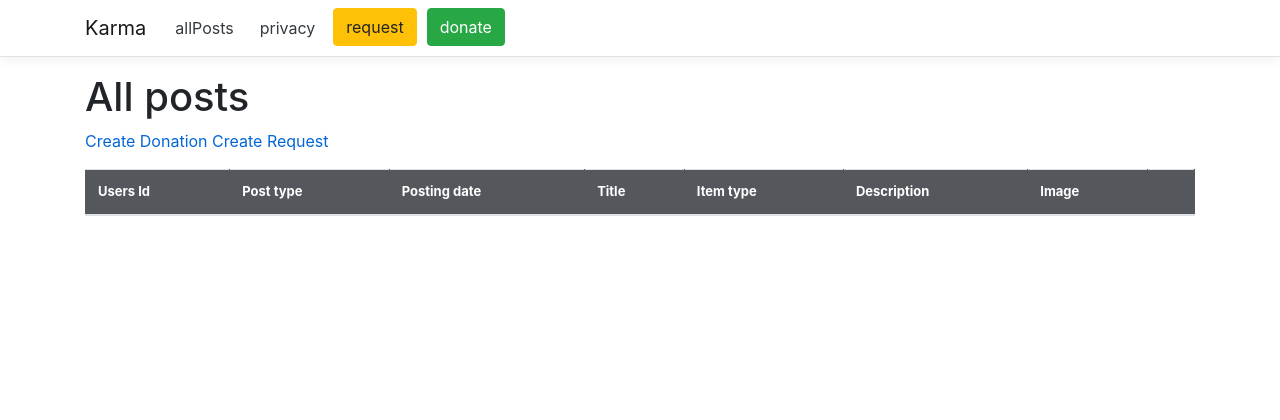
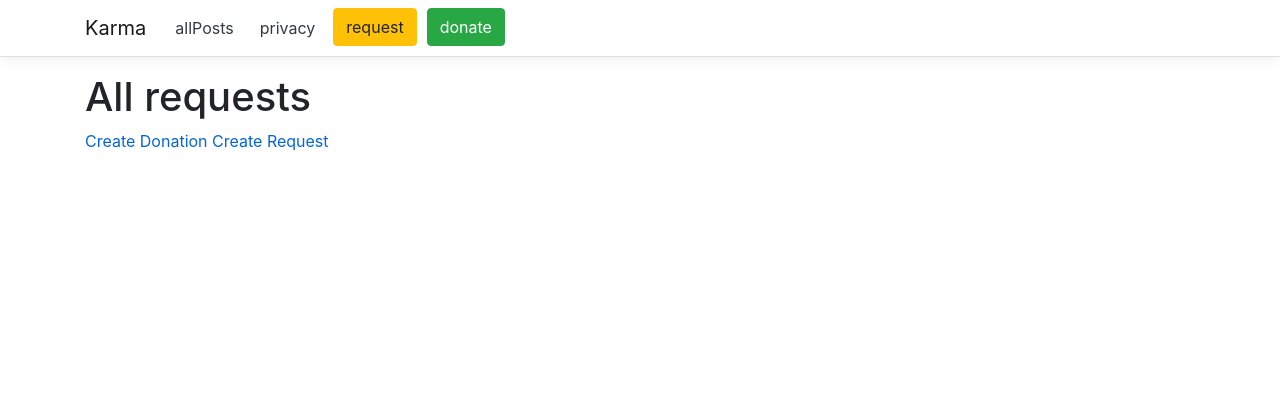
Before and after one commit to PauliusLu/Pro-Bono, an ASP.NET Core app: page /Posts?isDonation=false in a window 1280 px wide. Shown: the top 420 px of the page. Run offline with ASP.NET Core 8, Linux system fonts and the light colour scheme; lists and menus that the app fills with data are empty.

Commit message:
Feature donation page (#12)
* Add async query for post retrieval in PostsController.cs
* Add anchor tag helpers on buttons in Dialogs.
* Implement dynamic header in Posts/Index.cshtml
* Create simple cards for posts in Posts/Index.cshtml
* Add some test data to Karma.db

```diff
--- a/Karma/Controllers/PostsController.cs
+++ b/Karma/Controllers/PostsController.cs
@@ -28,10 +28,22 @@ namespace Karma.Controllers
         }
 
         // GET: Posts
-        public async Task<IActionResult> Index()
+        public async Task<IActionResult> Index(bool? isDonation)
         {
-            Console.WriteLine("test");
-            return View(await _context.Post.ToListAsync());
+            List<Post> posts;
+
+            if (isDonation == null)
+            {
+                ViewBag.Header = "All posts";
+                posts = await _context.Post.ToListAsync();
+            }
+            else
+            {
+                posts = await _context.Post.Where(p => p.IsDonation == isDonation).ToListAsync();
+                ViewBag.Header = (bool) isDonation ? "All donations" : "All requests";
+            }
+
+            return View(posts);
         }
 
         // GET: Posts/Details/5
--- a/Karma/Views/Home/DonateDialog.cshtml
+++ b/Karma/Views/Home/DonateDialog.cshtml
@@ -16,9 +16,9 @@
     <div id="donateDialog" class="modal-body">
         <div class="container-fluid">
             <div class="row">
-                @*TODO: redirect to page with person requests*@
                 <div class="col-6 btn-image">
                     <button type="button" class="btn btn-success">
+                        <a class="nav-link text-dark" asp-area="" asp-controller="Posts" asp-action="Index" asp-route-isDonation="false">
                             <div class="row">
                                 <h4 class="col-12 text-center btn-title">
                                     @localizer["person"]
@@ -29,6 +29,7 @@
                                     <img src="~/data/person.png" class="img-fluid col-12 mx-auto">
                                 </div>
                             </div>
+                        </a>
                     </button>
                 </div>
                 @*TODO: redirect to page with charity requests*@
--- a/Karma/Views/Home/RequestDialog.cshtml
+++ b/Karma/Views/Home/RequestDialog.cshtml
@@ -15,9 +15,9 @@
 <body>
     <div id="requestDialog" class="modal-body">
         <div class="container-fluid">
-            @*TODO: redirect to page with all donation posts*@
             <div class="row justify-content-around">
                 <button type="button" class="btn btn-warning col-10">
+                    <a class="nav-link text-dark" asp-controller="Posts" asp-action="Index" asp-route-isDonation="true">
                         <div class="row">
                             <h4 class="col-12 text-center btn-title">
                                 @localizer["checkPosts"]
@@ -33,6 +33,7 @@
                                 <img src="~/data/search-posts.png" class="img-fluid col-12 mx-auto">
                             </div>
                         </div>
+                    </a>
                 </button>
             </div>
             <div class="row">
--- a/Karma/Views/Posts/Index.cshtml
+++ b/Karma/Views/Posts/Index.cshtml
@@ -4,76 +4,36 @@
     ViewData["Title"] = "All posts";
 }
 
-<h1>All posts</h1>
+<h1>@ViewBag.Header</h1>
 
 <p>
     <a asp-action="Donate">Create Donation</a>
     <a asp-action="CreateRequest">Create Request</a>
 </p>
 
-<style>
-    table thead th {
-        background-color: #54585d;
-        color: #ffffff;
-        font-weight: bold;
-        font-size: 13px;
-        border: 1px solid #54585d;
-    }
-
-    table tbody td {
-        color: #494747;
-        border: 1px solid #dddfe1;
-        background-color: #E2DEDD
-    }
-</style>
 <html>
 <body>
-    <table class="table">
-        <thead>
-            <tr>
-                <th>Users Id</th>
-                <th>Post type</th>
-                <th>Posting date</th>
-                <th>Title</th>
-                <th>Item type</th>
-                <th>Description</th>
-                <th>Image</th>
-                <th></th>
-            </tr>
-        </thead>
-        <tbody>
+    <div class="container-fluid content-row post-cards">
+        <div class="row">
             @foreach (var item in Model)
             {
-                <tr>
-                    <td>
-                        @Html.DisplayFor(modelItem => item.UserId)
-                    </td>
-                    <td>
-                        @Html.DisplayFor(modelItem => item.IsDonation)
-                    </td>
-                    <td>
-                        @Html.DisplayFor(modelItem => item.Date)
-                    </td>
-                    <td>
-                        @Html.DisplayFor(modelItem => item.Title)
-                    </td>
-                    <td>
-                        @Html.DisplayFor(modelItem => item.ItemType)
-                    </td>
-                    <td>
-                        @Html.DisplayFor(modelItem => item.Description)
-                    </td>
-                    <td>
-                        @Html.DisplayFor(modelItem => item.ImagePath)
-                    </td>
-                    <td>
-                        <a asp-action="Edit" asp-route-id="@item.Id">Edit</a> |
-                        <a asp-action="Details" asp-route-id="@item.Id">Details</a> |
-                        <a asp-action="Delete" asp-route-id="@item.Id">Delete</a>
-                    </td>
-                </tr>
-            }
-        </tbody>
-    </table>
+                <div class="col-sm-12 col-lg-4">
+                    <div class="card h-100">
+                        <img class="card-img-top" src="" alt="">
+                        <div class="card-body">
+                            <h5 class="card-title">@Html.DisplayFor(modelItem => item.Title)</h5>
+                            <p class="card-text">@Html.DisplayFor(modelItem => item.Description)</p>
+                        </div>
+                        <div class="card-footer">
+                            <small class="text-muted">@Html.DisplayFor(modelItem => item.Date)</small>
+                            <a asp-action="Edit" asp-route-id="@item.Id">Edit</a> |
+                            <a asp-action="Details" asp-route-id="@item.Id">Details</a> |
+                            <a asp-action="Delete" asp-route-id="@item.Id">Delete</a>
+                        </div>
+                    </div>
+                </div>
+                }
+            </div>
+        </div>
 </body>
 </html>
--- a/Karma/wwwroot/css/site.css
+++ b/Karma/wwwroot/css/site.css
@@ -10,6 +10,11 @@ a.navbar-brand {
 /* Provide sufficient contrast against white background */
 a {
     color: #0366d6;
+}
+
+.post-cards .col-lg-4 {
+    margin-top: 10px;
+    margin-bottom: 10px;
 }
 
 .nav-item {
```
Also changed, not shown: Karma/Data/Karma.db. Lines whose indentation alone changed are shown as unchanged.
